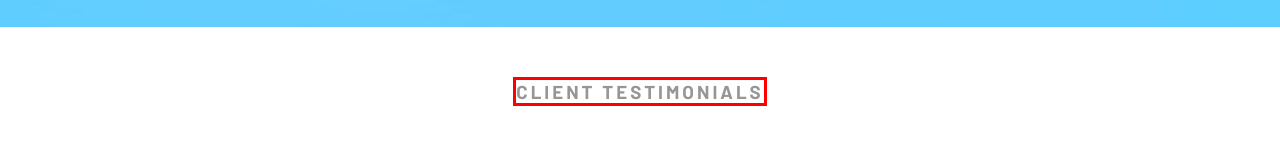
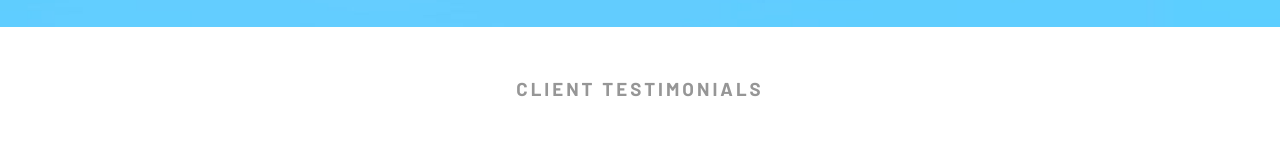
Before and after one commit to Rodri-97/sunnyside-landing-page, a plain HTML site: page index.html in a window 1280 px wide. Shown: the part 4287-4435 px from the top of the page. Drawn offline with Linux system fonts and the light colour scheme.

Commit message:
remove red border

```diff
--- a/styles/sass-components/_testimonials-section.scss
+++ b/styles/sass-components/_testimonials-section.scss
@@ -2,10 +2,6 @@
     padding-top: 50px;
     @include flexCenter(column);
     gap: 50px;
-
-    .title, .client {
-        border: 3px solid red;
-    }
 
     .title {
         color: $specialGray;
```
Also changed, not shown: styles/style.css, 1 other file.
